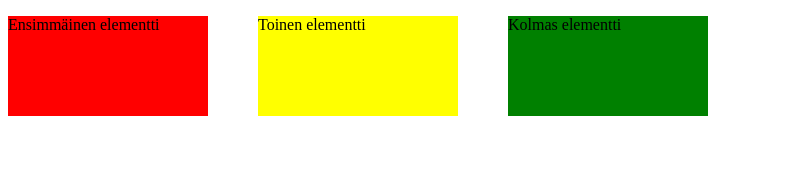
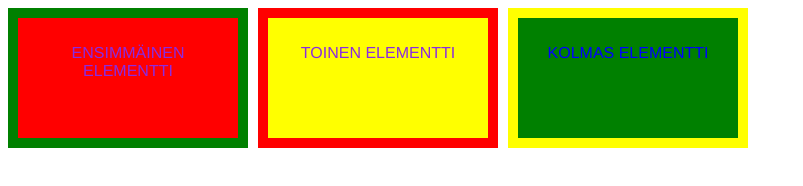
Before and after one commit to minnalait/Lapio-website, a plain HTML site: page position.html in a window 1280 px wide. Shown: the whole page, without its empty margins (0-803 px from the left). Drawn offline with Linux system fonts and the light colour scheme.

Commit message:
Osa 3. Kymmenes tehtävä

```diff
--- a/position.html
+++ b/position.html
@@ -13,13 +13,13 @@
 </body>
 
 <div class="redcontainer">
-    <p>Ensimmäinen elementti</p>
+    <p class="lila">ENSIMMÄINEN ELEMENTTI</p>
 </div>
 <div class="ycontainer">
-    <p>Toinen elementti</p>
+    <p class="lila">TOINEN ELEMENTTI</p>
 </div>
 <div class="gcontainer">
-    <p>Kolmas elementti</p>
+    <p id="sini">KOLMAS ELEMENTTI</p>
 </div>
 
 
--- a/style_2.css
+++ b/style_2.css
@@ -3,6 +3,13 @@
     height: 100px;
     background-color: red;
     position: relative;
+    border-style: solid;
+    border-color: green;
+    border-width: 10px;
+    text-align: center;
+    padding: 10px;
+    font-family: 'Franklin Gothic Medium', 'Arial Narrow', Arial, sans-serif;
+
 }
 
 .ycontainer {
@@ -10,8 +17,14 @@
     height: 100px;
     background-color: yellow;
     left: 250px;
-    bottom: 116px;
+    bottom: 140px;
     position: relative;
+    border-style: solid;
+    border-color:red;
+    border-width: 10px;
+    text-align: center;
+    padding: 10px;
+    font-family: 'Franklin Gothic Medium', 'Arial Narrow', Arial, sans-serif;
 
 }
 
@@ -22,5 +35,16 @@
     background-color: green;
     position: relative;
     left: 500px;
-    bottom: 232px;
+    bottom: 280px;
+    border-style: solid;
+    border-color:yellow;
+    border-width: 10px;
+    text-align: center;
+    padding: 10px;
+    font-family: 'Franklin Gothic Medium', 'Arial Narrow', Arial, sans-serif;
+
 }
+
+#sini {color: blue;}
+
+.lila {color: blueviolet;}
```
